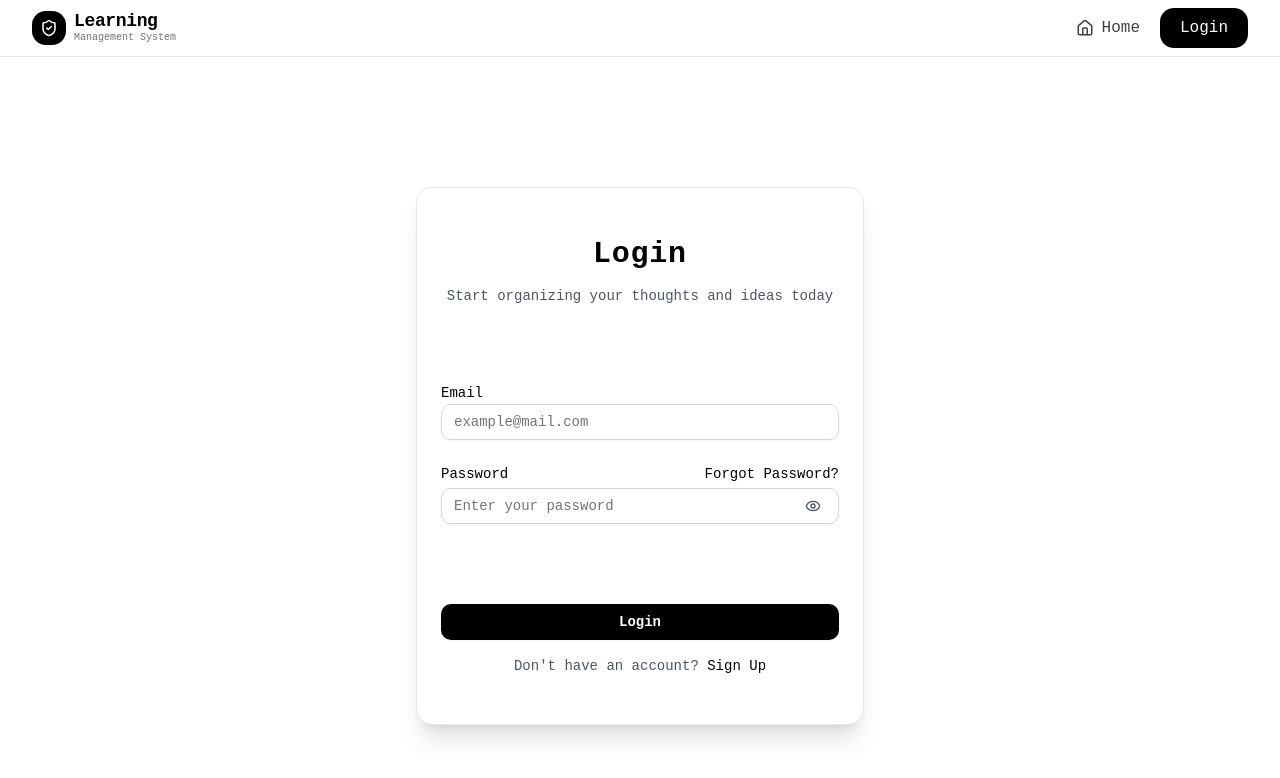
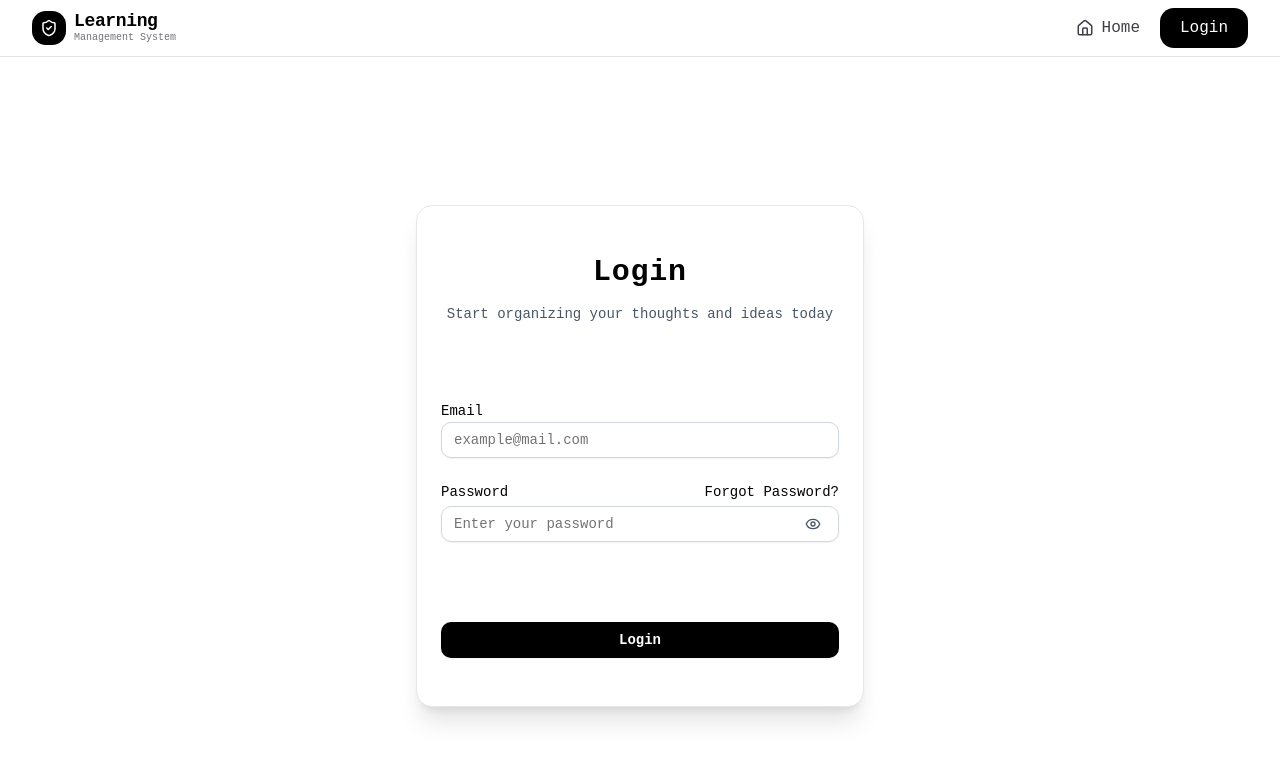
Before and after one commit to muhammadfaizan45890/LMS-Frontend, a React (Vite) app: page /login in a window 1280 px wide. Shown: the top 778 px of the page. Built offline with nearby package versions, Linux system fonts and the light colour scheme.

Commit message:
Update Login.jsx

```diff
--- a/src/pages/Login.jsx
+++ b/src/pages/Login.jsx
@@ -154,7 +154,7 @@ const Login = () => {
                         ) : "Login"}
                     </Button>
 
-                    <p className="text-center text-gray-600 text-sm">
+                    {/* <p className="text-center text-gray-600 text-sm">
                         Don't have an account?{" "}
                         <span
                             className="text-black font-medium cursor-pointer hover:underline"
@@ -162,7 +162,7 @@ const Login = () => {
                         >
                             Sign Up
                         </span>
-                    </p>
+                    </p> */}
                 </CardFooter>
             </Card>
         </div>
```
